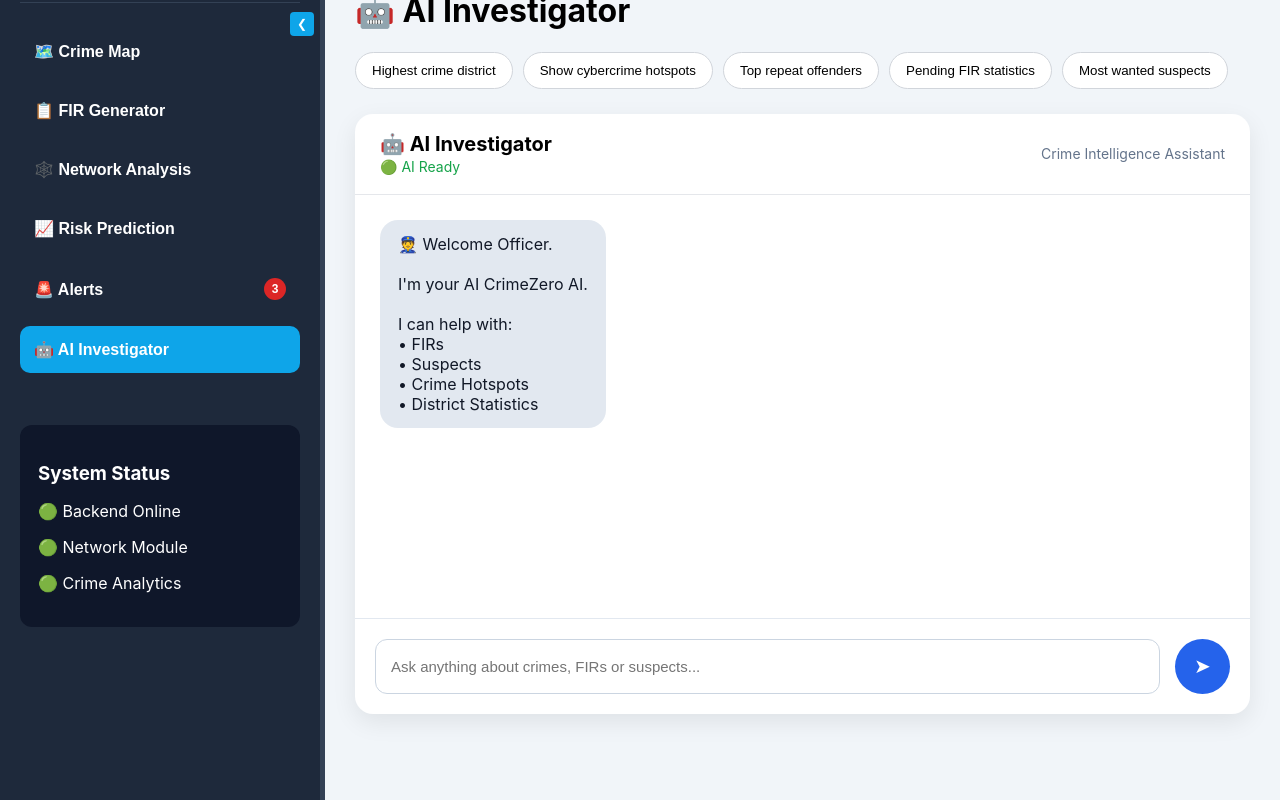
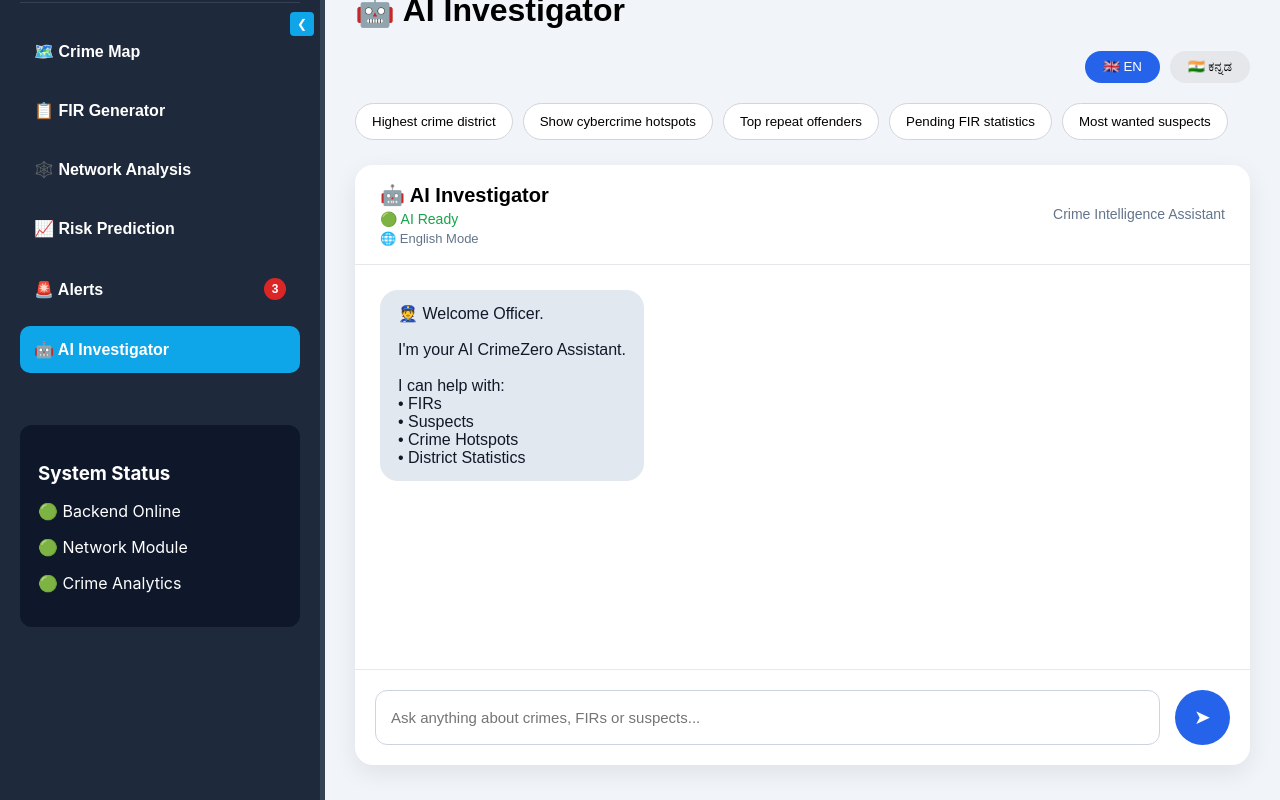
Before and after one commit to lokireddyamrutha7-77/ksp-crime-hub, a React (Create React App) app in the folder frontend/: page / in a window 1280 px wide. Both pictures are taken after a click on the button "🤖 AI Investigator". Shown: the part 70-870 px from the top of the page. Built offline with nearby package versions, Linux system fonts and the light colour scheme.

Commit message:
Added Kannada language support to AI Investigator

```diff
--- a/frontend/public/index.html
+++ b/frontend/public/index.html
@@ -1,6 +1,10 @@
 <!DOCTYPE html>
 <html lang="en">
   <head>
+    <link
+  href="https://fonts.googleapis.com/css2?family=Noto+Sans+Kannada:wght@400;500;700&display=swap"
+  rel="stylesheet"
+/>
     <meta charset="utf-8" />
     <link rel="icon" href="%PUBLIC_URL%/favicon.ico" />
     <meta name="viewport" content="width=device-width, initial-scale=1" />
--- a/frontend/src/pages/AIInvestigator.jsx
+++ b/frontend/src/pages/AIInvestigator.jsx
@@ -6,24 +6,38 @@ function AIInvestigator() {
   {
     sender: "ai",
     text:
-"👮 Welcome Officer.\n\nI'm your AI CrimeZero AI.\n\nI can help with:\n• FIRs\n• Suspects\n• Crime Hotspots\n• District Statistics"
+      "👮 Welcome Officer.\n\nI'm your AI CrimeZero Assistant.\n\nI can help with:\n• FIRs\n• Suspects\n• Crime Hotspots\n• District Statistics",
   },
 ]);
 
   const [loading, setLoading] = useState(false);
+  const [language, setLanguage] = useState("en");
   const messagesEndRef = useRef(null);
 useEffect(() => {
   messagesEndRef.current?.scrollIntoView({
     behavior: "smooth",
   });
 }, [messages, loading]);
-  const suggestions = [
+  const englishSuggestions = [
   "Highest crime district",
   "Show cybercrime hotspots",
   "Top repeat offenders",
   "Pending FIR statistics",
-"Most wanted suspects"
+  "Most wanted suspects",
 ];
+
+const kannadaSuggestions = [
+  "ಹೆಚ್ಚು ಅಪರಾಧಗಳ ಜಿಲ್ಲೆ",
+  "ಸೈಬರ್ ಅಪರಾಧ ಹಾಟ್‌ಸ್ಪಾಟ್‌ಗಳು",
+  "ಪುನರಾವರ್ತಿತ ಅಪರಾಧಿಗಳು",
+  "ಬಾಕಿ ಇರುವ FIR ಅಂಕಿಅಂಶಗಳು",
+  "ಅತೀ ಹೆಚ್ಚು ಬೇಕಾಗಿರುವ ಶಂಕಿತರು",
+];
+
+const suggestions =
+  language === "en"
+    ? englishSuggestions
+    : kannadaSuggestions;
 
   const sendMessage = (text) => {
     const userQuestion = text || question;
@@ -46,11 +60,15 @@ useEffect(() => {
       setLoading(false);
 
       let answer =
-"I couldn't find an exact answer. Try asking about theft, cybercrime, FIRs, repeat offenders, hotspots, or high-risk districts.";
+  language === "en"
+    ? "I couldn't find an exact answer. Try asking about theft, cybercrime, FIRs, repeat offenders, hotspots or high-risk districts."
+    : "ನಿಖರವಾದ ಉತ್ತರ ಸಿಗಲಿಲ್ಲ. ಕಳ್ಳತನ, ಸೈಬರ್ ಅಪರಾಧ, FIRಗಳು, ಹಾಟ್‌ಸ್ಪಾಟ್‌ಗಳು ಅಥವಾ ಹೆಚ್ಚಿನ ಅಪಾಯದ ಜಿಲ್ಲೆಗಳ ಬಗ್ಗೆ ಕೇಳಿ.";
 
-      if (userQuestion.includes("theft")) {
+      if (userQuestion.toLowerCase().includes("theft")) {
   answer =
-          "Bengaluru currently reports the highest number of theft cases.";
+    language === "en"
+      ? "Bengaluru currently reports the highest number of theft cases."
+      : "ಬೆಂಗಳೂರುದಲ್ಲಿ ಪ್ರಸ್ತುತ ಅತ್ಯಧಿಕ ಕಳ್ಳತನ ಪ್ರಕರಣಗಳು ದಾಖಲಾಗಿವೆ.";
 }
 
       else if (userQuestion.includes("cyber")) {
@@ -60,12 +78,16 @@ useEffect(() => {
 
       else if (userQuestion.includes("repeat")) {
         answer =
-          "There are currently 21 repeat offenders under observation.";
+  language === "en"
+    ? "There are currently 21 repeat offenders under observation."
+    : "ಪ್ರಸ್ತುತ 21 ಪುನರಾವರ್ತಿತ ಅಪರಾಧಿಗಳು ಮೇಲ್ವಿಚಾರಣೆಯಲ್ಲಿದ್ದಾರೆ.";
       }
 
       else if (userQuestion.includes("Pending")) {
        answer =
-          "There are currently 126 pending FIRs across Karnataka.";
+  language === "en"
+    ? "There are currently 126 pending FIRs across Karnataka."
+    : "ಪ್ರಸ್ತುತ ಕರ್ನಾಟಕದಾದ್ಯಂತ 126 ಬಾಕಿ ಇರುವ FIRಗಳಿವೆ.";
       }
 
       else if (
@@ -74,7 +96,9 @@ useEffect(() => {
   userQuestion.toLowerCase().includes("highest")
 ) {
   answer =
-    "Based on current records, Bengaluru has the highest crime rate in Karnataka.";
+  language === "en"
+    ? "Based on current records, Bengaluru has the highest crime rate in Karnataka."
+    : "ಪ್ರಸ್ತುತ ದಾಖಲೆಗಳ ಪ್ರಕಾರ, ಕರ್ನಾಟಕದಲ್ಲಿ ಅತ್ಯಧಿಕ ಅಪರಾಧ ಪ್ರಮಾಣವು ಬೆಂಗಳೂರಿನಲ್ಲಿದೆ.";
 }
 
       setMessages((prev) => [
@@ -93,22 +117,74 @@ useEffect(() => {
     padding: "40px 30px 30px 30px",
         background: "#f1f5f9",
         minHeight: "100vh",
+        fontFamily:
+      language === "en"
+        ? "Arial, sans-serif"
+        : "'Noto Sans Kannada', sans-serif",
       }}
     >
-      <h1>🤖 AI Investigator</h1>
+      <h1>
+  {language === "en"
+    ? "🤖 AI Investigator"
+    : "🤖 AI ತನಿಖಾಧಿಕಾರಿ"}
+</h1>
 
+{/* Language Toggle */}
 
+<div
+  style={{
+    display: "flex",
+    justifyContent: "flex-end",
+    marginTop: "15px",
+    marginBottom: "20px",
+    gap: "10px",
+  }}
+>
+  <button
+    onClick={() => setLanguage("en")}
+    style={{
+      padding: "8px 18px",
+      borderRadius: "20px",
+      border: "none",
+      cursor: "pointer",
+      background:
+        language === "en" ? "#2563eb" : "#e5e7eb",
+      color:
+        language === "en" ? "white" : "black",
+    }}
+  >
+    🇬🇧 EN
+  </button>
+
+  <button
+    onClick={() => setLanguage("kn")}
+    style={{
+      padding: "8px 18px",
+      borderRadius: "20px",
+      border: "none",
+      cursor: "pointer",
+      background:
+        language === "kn" ? "#2563eb" : "#e5e7eb",
+      color:
+        language === "kn" ? "white" : "black",
+    }}
+  >
+    🇮🇳 ಕನ್ನಡ
+  </button>
+</div>
+
+{/* Suggested Questions */}
 
 <div
   style={{
     display: "flex",
     flexWrap: "wrap",
     gap: "10px",
-    marginTop: "15px",
     marginBottom: "25px",
   }}
 >
         {suggestions.map((item) => (
+
           <button
           onMouseEnter={(e) => {
   e.target.style.background = "#2563eb";
@@ -161,26 +237,44 @@ onMouseLeave={(e) => {
       fontSize: "20px",
     }}
   >
-      🤖 AI Investigator
+    {language === "en"
+      ? "🤖 AI Investigator"
+      : "🤖 AI ತನಿಖಾಧಿಕಾರಿ"}
   </h3>
 
-    <span
+  <div
     style={{
       color: "#16a34a",
       fontSize: "14px",
+      marginTop: "4px",
     }}
   >
-      🟢 AI Ready
-    </span>
+    {language === "en"
+      ? "🟢 AI Ready"
+      : "🟢 AI ಸಿದ್ಧವಾಗಿದೆ"}
   </div>
 
+  <div
+    style={{
+      fontSize: "13px",
+      color: "#64748b",
+      marginTop: "4px",
+    }}
+  >
+    {language === "en"
+      ? "🌐 English Mode"
+      : "🌐 ಕನ್ನಡ ಮೋಡ್"}
+  </div>
+</div>
   <span
     style={{
       color: "#64748b",
       fontSize: "14px",
     }}
   >
-    Crime Intelligence Assistant
+    {language === "en"
+  ? "Crime Intelligence Assistant"
+  : "ಅಪರಾಧ ಗುಪ್ತಚರ ಸಹಾಯಕ"}
   </span>
 </div>
         <div
@@ -189,7 +283,7 @@ onMouseLeave={(e) => {
 
             flex: 1,
             overflowY: "auto",
-            overflowY: "auto",
+
 scrollbarWidth: "none",
 msOverflowStyle: "none",
             padding: "25px",
@@ -258,7 +352,11 @@ msOverflowStyle: "none",
             onKeyDown={(e) => {
               if (e.key === "Enter") sendMessage();
             }}
-           placeholder="Ask anything about crimes, FIRs or suspects..."
+           placeholder={
+  language === "en"
+    ? "Ask anything about crimes, FIRs or suspects..."
+    : "ಅಪರಾಧಗಳು, FIRಗಳು ಅಥವಾ ಶಂಕಿತರ ಬಗ್ಗೆ ಕೇಳಿ..."
+}
             style={{
               flex: 1,
               padding: "15px",
```
Lines whose indentation alone changed are shown as unchanged.
